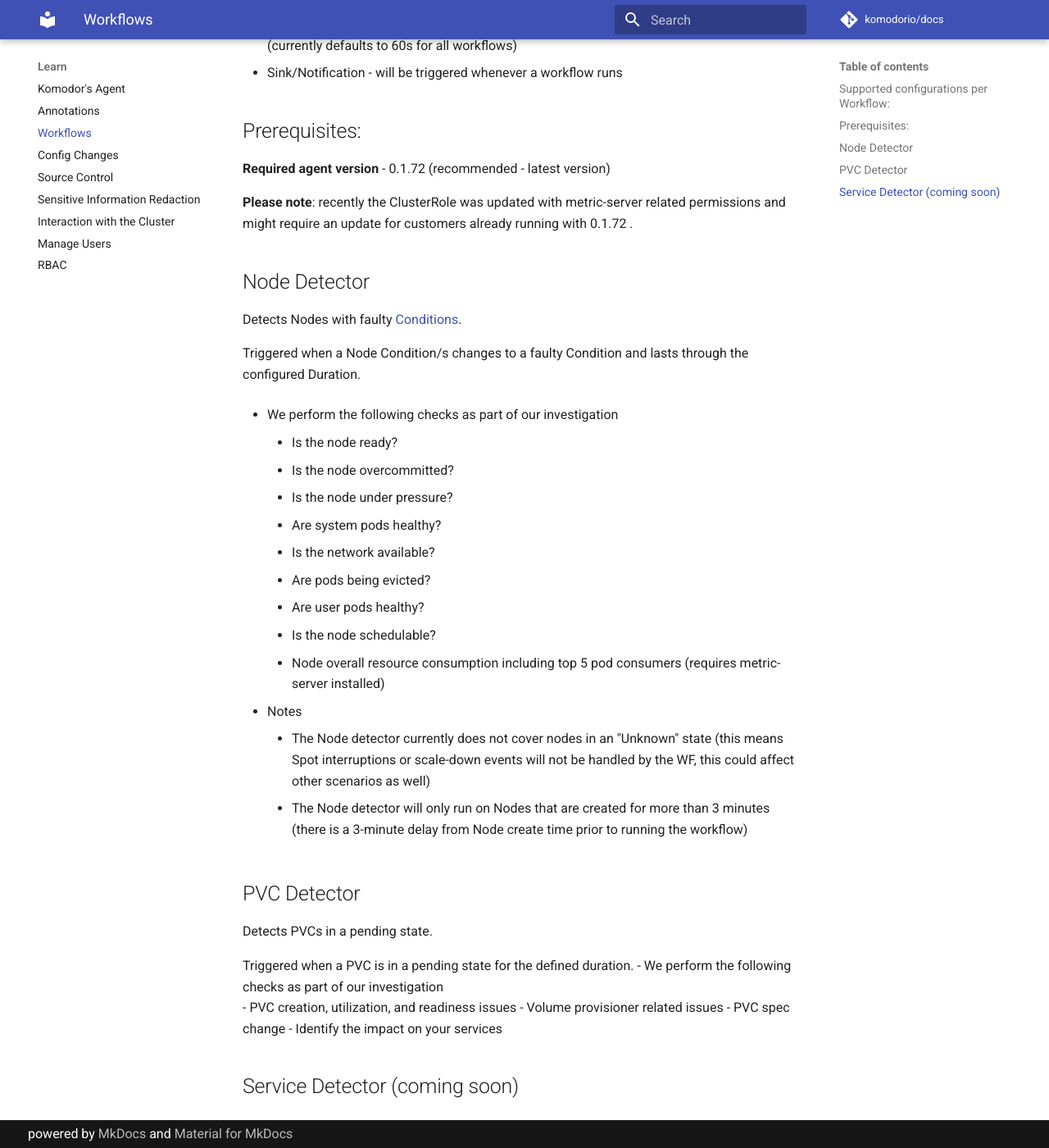
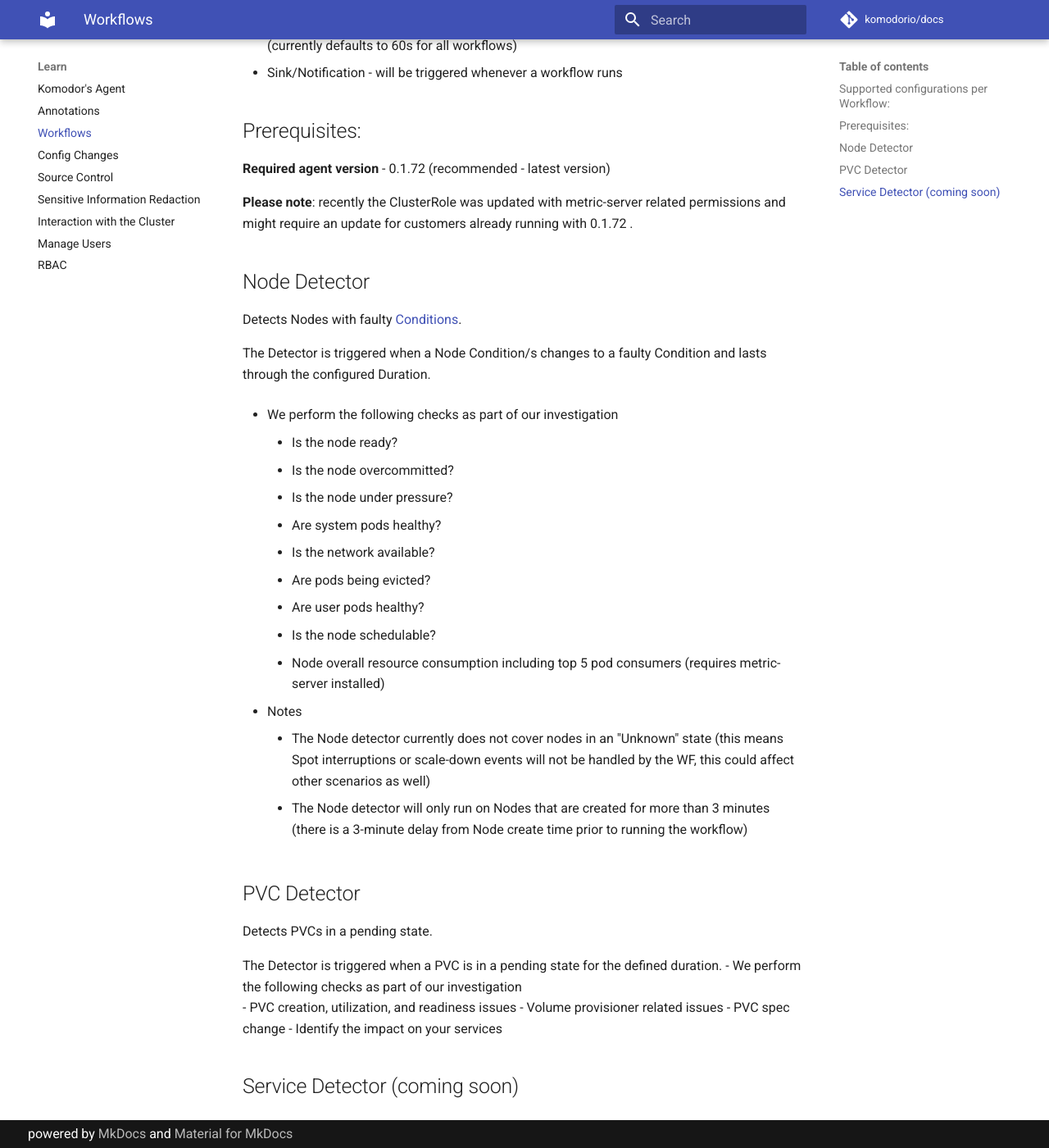
Before and after one commit to komodorio/docs, an MkDocs documentation site: the page built from docs/Learn/Workflows.md, in a window 1280 px wide and 1400 px high, scrolled down 412 px. Shown: the whole window at 82% size. Built offline with MkDocs 1.6.1 and Material for MkDocs 9.7.7, drawn with Linux system fonts in a browser that asks for light colours; comment, search, counter and statistics services are not loaded.

Commit message:
Update Workflows.md

```diff
--- a/docs/Learn/Workflows.md
+++ b/docs/Learn/Workflows.md
@@ -17,7 +17,7 @@
 ## Node Detector
 Detects Nodes with faulty [Conditions](https://kubernetes.io/docs/concepts/architecture/nodes/#condition).
 
-Triggered when a Node Condition/s changes to a faulty Condition and lasts through the configured Duration.
+The Detector is triggered when a Node Condition/s changes to a faulty Condition and lasts through the configured Duration.
 
 - We perform the following checks as part of our investigation
     - Is the node ready?
@@ -37,7 +37,7 @@
 ## PVC Detector
 Detects PVCs in a pending state.
 
-Triggered when a PVC is in a pending state for the defined duration.
+The Detector is triggered when a PVC is in a pending state for the defined duration.
 - We perform the following checks as part of our investigation
     - PVC creation, utilization, and readiness issues
     - Volume provisioner related issues
```
